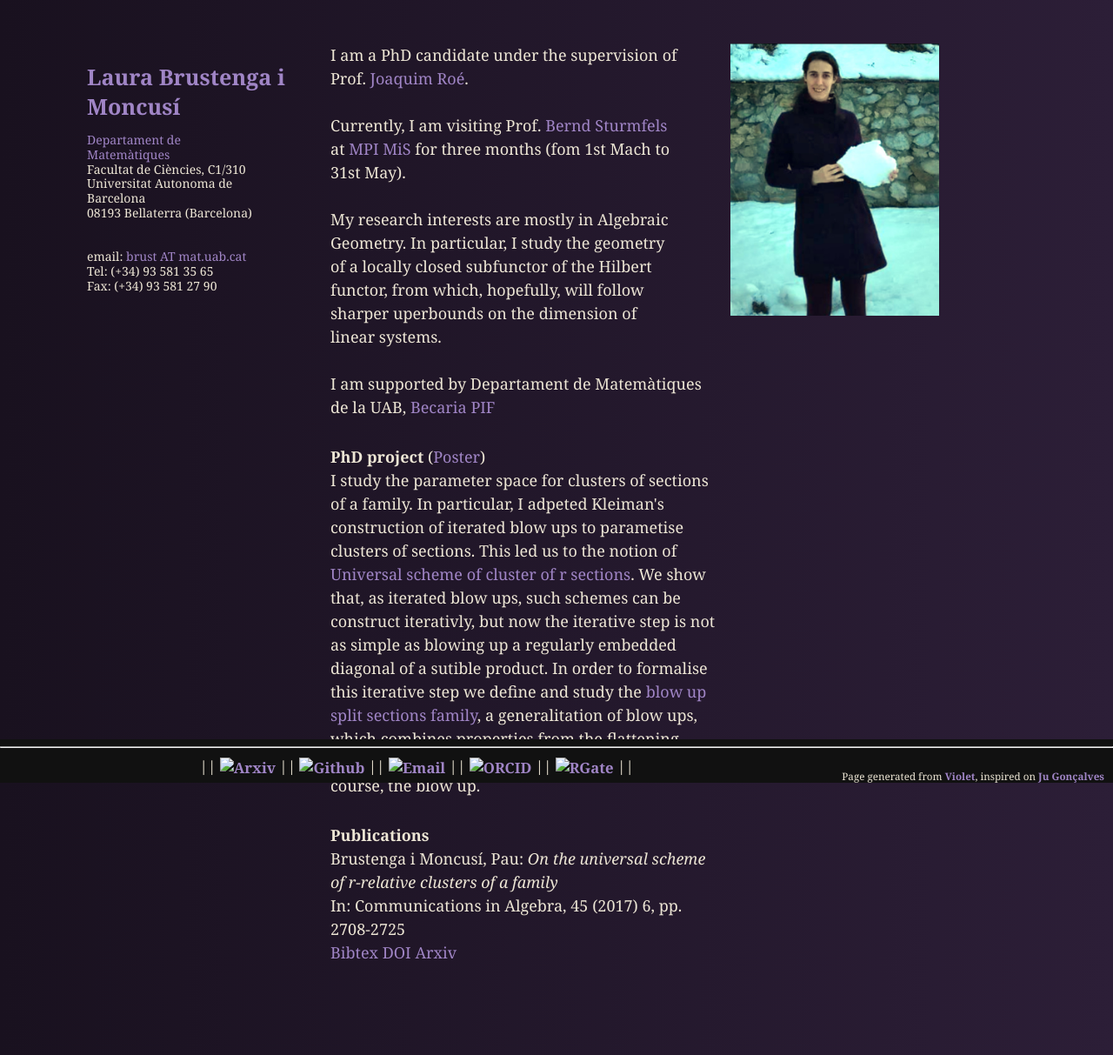
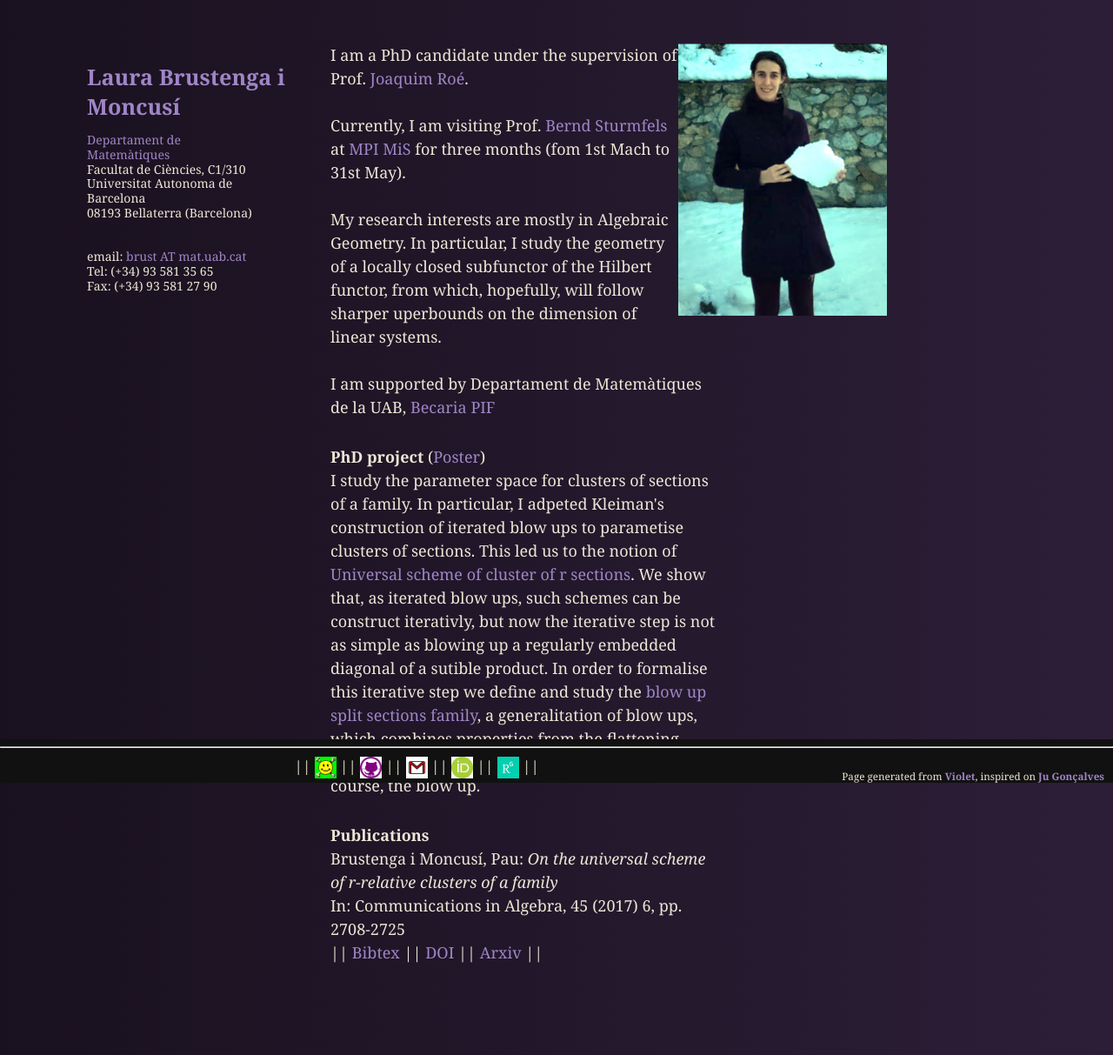
Before and after one commit to LauraBMo/LauraBMo.github.io, a Jekyll site: the page built from index.html, in a window 1280 px wide. Shown: the whole page at 87% size. Built offline with Jekyll 4.4.1, drawn with Linux system fonts in a browser that asks for light colours.

Commit message:
updating links to new  files localization

```diff
--- a/_layouts/default.html
+++ b/_layouts/default.html
@@ -22,7 +22,7 @@ layout: compress
 
   {% seo %}
 
-  <link rel="shortcut icon" type="image/png" href="/favicon.png">
+  <link rel="shortcut icon" type="image/png" href="/assets/images/favicon/favicon.png">
   <link rel="canonical" href="{{ site.url }}{{ page.url | replace:'index.html','' }}">
 
   <style>
--- a/index.html
+++ b/index.html
@@ -21,7 +21,7 @@ title: Home
 </header>
 
 <nav>
-  <img ALIGN="right" alt="{{ site.name }} picture" src="{{ site.picture }}"     width="80%" />
+  <img ALIGN="left" alt="{{ site.name }} picture" src="{{ site.picture }}"     width="80%" />
 </nav>
 
 <section class="content">
@@ -40,7 +40,7 @@ title: Home
   </p>
 
   <p>
-    <strong>PhD project</strong> (<a href="/assets/images/BrustengaMoncusiL.pdf">Poster</a>)</br>
+    <strong>PhD project</strong> (<a href="/assets/documents/BrustengaMoncusiL.pdf">Poster</a>)</br>
     I study the parameter space for clusters of sections of a family.
     In particular, I adpeted Kleiman's construction of iterated blow ups to parametise clusters of sections.
     This led us to the notion of <a href="https://arxiv.org/abs/1408.0552">Universal scheme of cluster of r sections</a>.
@@ -52,20 +52,19 @@ title: Home
     <strong> Publications </strong> <br />
     Brustenga i Moncusí, Pau: <i>On the universal scheme of r-relative clusters of a family</i> <br />
     In: Communications in Algebra, <bf> 45 </bf> (2017) 6, pp. 2708-2725 <br />
-    <a href="/assets/bibtex/BrustengaMoncusi2017.bib">Bibtex</a> <a href="https://doi.org/10.1080/00927872.2016.1175452">DOI</a> <a href="https://arxiv.org/abs/1408.0552">Arxiv</a> <br />
+    || <a href="/assets/bibtex/BrustengaMoncusi2017.bib">Bibtex</a> || <a href="https://doi.org/10.1080/00927872.2016.1175452">DOI</a> || <a href="https://arxiv.org/abs/1408.0552">Arxiv</a> || <br />
     <br />
     <br />
-
   </p>
 </section>
 
 <footer>
   <hr>
-  || <a href="https://arxiv.org/{{ site.arxiv }}"><img src="/assets/images/arxiv.ico" alt="Arxiv" height="25px" /></a> ||
-  <a href="https://github.com/{{ site.github }}"><img src="/assets/images/github.png" alt="Github" height="25px" /></a> ||
-  <a href="mailto:{{ site.email }}"><img src="/assets/images/email.png" alt="Email" height="25px" /></a> ||
-  <a href="https://orcid.org/0000-0002-0696-7672"><img src="/assets/images/orcid.jpeg" alt="ORCID" height="25px" /></a> ||
-  <a href="https://www.researchgate.net/profile/Laura_Brustenga_I_Moncusi"><img src="/assets/images/researchGate.jpeg" alt="RGate" height="25px" /></a> ||
+  || <a href="https://arxiv.org/{{ site.arxiv }}"><img src="/assets/images/linksicon/arxiv.ico" alt="Arxiv" height="25px" /></a> ||
+  <a href="https://github.com/{{ site.github }}"><img src="/assets/images/linksicon/github.png" alt="Github" height="25px" /></a> ||
+  <a href="mailto:{{ site.email }}"><img src="/assets/images/linksicon/email.png" alt="Email" height="25px" /></a> ||
+  <a href="https://orcid.org/0000-0002-0696-7672"><img src="/assets/images/linksicon/orcid.jpeg" alt="ORCID" height="25px" /></a> ||
+  <a href="https://www.researchgate.net/profile/Laura_Brustenga_I_Moncusi"><img src="/assets/images/linksicon/researchGate.jpeg" alt="RGate" height="25px" /></a> ||
   <div style="float: right; clear: right; margin: 10px;">
     <small>
       <small>
```
